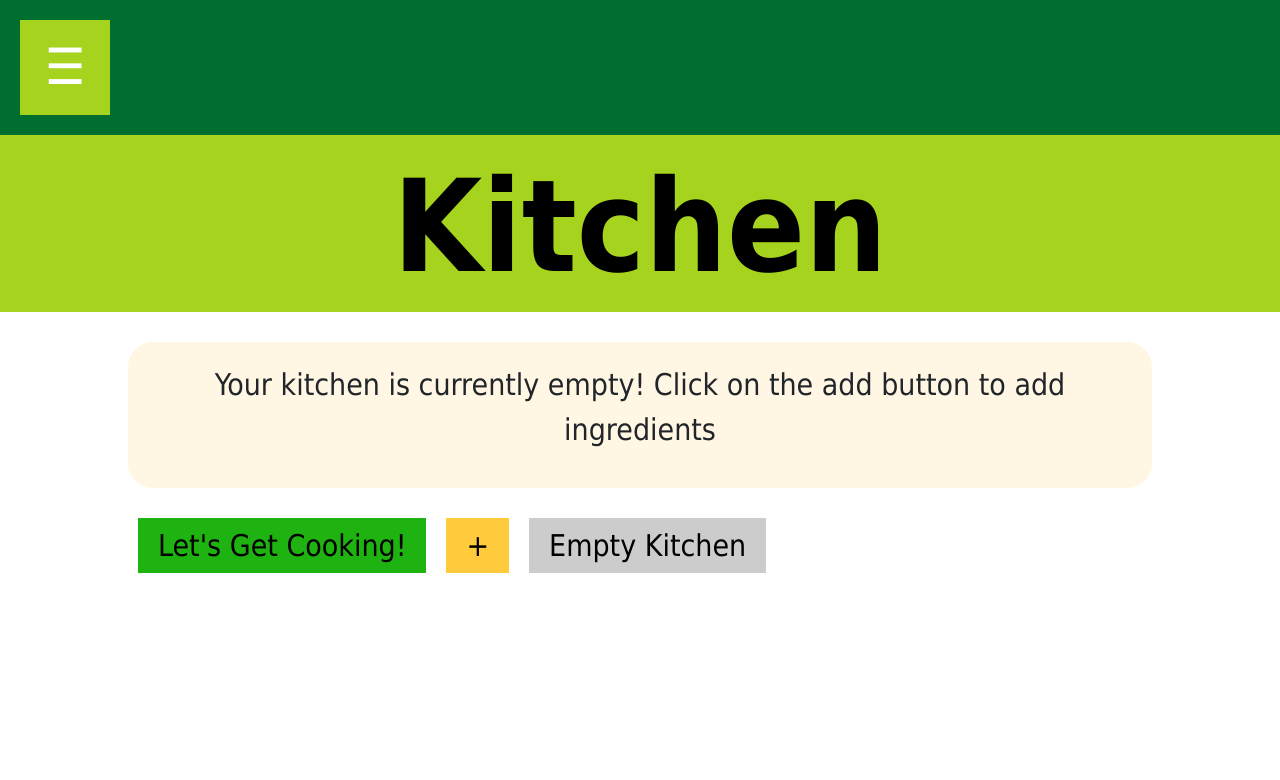
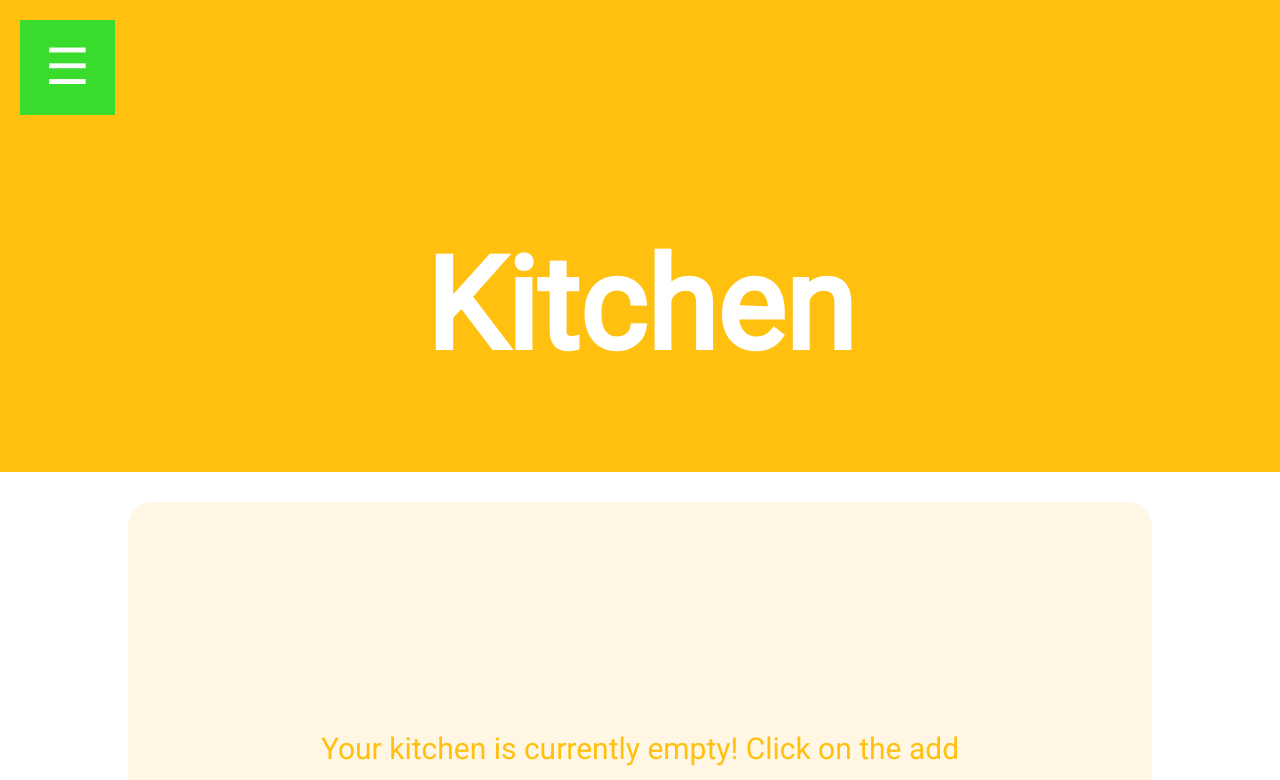
Before and after one commit to zhaoesther/JEA-KitchenA7, a plain HTML site: page kitchen.html in a window 1280 px wide. Shown: the top 780 px of the page. Drawn offline with nearby package versions, Linux system fonts and the light colour scheme.

Commit message:
Updated color scheme

```diff
--- a/css/style.css
+++ b/css/style.css
@@ -21,7 +21,7 @@ a {
 }
 
 body {
-  font-family: 'Tahoma';
+  font-family: 'Roboto', sans-serif;
 }
 
 .content-section {
@@ -102,11 +102,11 @@ h6 {
   text-transform: uppercase;
   border: none;
   border-radius: 300px;
-  font-family: 'Open Sans', 'Helvetica Neue', Arial, sans-serif;
+  font-family: 'Roboto', sans-serif;
 }
 
 section {
-  padding: 8rem 0;
+  padding: 5rem 0;
 }
 
 .section-heading {
@@ -115,17 +115,19 @@ section {
 
 .masthead {
 	margin-bottom: 30px;
-	background-color: #a6d31d;
+	padding-bottom:5em;
+	background-color: #FFC010;
 	margin-top: 100px;
+	padding-top:5em;
 }
 
 header.masthead h1 {
 	font-size: 8rem;
-	color: rgba(0, 0, 0, 1);
+	color: white;
 }
 
 header.masthead p {
-  font-weight: 300;
+  font-weight: 800;
 }
 
 .sidebar {
@@ -135,7 +137,7 @@ header.masthead p {
 	z-index: 1; /* Stay on top */
 	top: 0;
 	left: 0;
-	background-color: rgb(0,110,46);
+	background-color: #39DB2C;
 	overflow-x: hidden; /* Disable horizontal scroll */
 	padding-top: 60px; /* Place content 60px from the top */
 	transition: 0.3s; /* 0.3 second transition effect to slide in the sidebar */
@@ -164,11 +166,16 @@ header.masthead p {
 	margin-left: 50px;
 }
 
+#logout {
+	position:absolute;
+	bottom:40px;
+}
+
 /* The button used to open the sidebar */
 .openbtn {
 	font-size: 50px;
 	cursor: pointer;
-	background-color: #a6d31d;
+	background-color: #39DB2C;
 	color: white;
 	padding: 10px 25px;
 	border: none;
@@ -179,14 +186,20 @@ header.masthead p {
 }
 
 a.nav-item {
-	font-size: 40px;
+	font-size: 45px;
 }
+
+.nav-item {
+	margin-top:1.5em;
+	margin-left:0.1em;
+}
+
 
 /* Style page content - use this if you want to push the page content to the right when you open the side navigation */
 #main {
 	transition: margin-left .3s; /* If you want a transition effect */
 	padding: 20px;
-	background: rgb(0,110,46); /* Old browsers */
+	background: #FFC010; /* Old browsers */
 	width: 100%;
 	position: fixed;
 	z-index: 1;
@@ -201,7 +214,8 @@ a.nav-item {
 
 
 .homepage-item {
-	background-color:rgb(31, 179, 18);
+	background-color: #00A029;
+	border-radius:10px;
 	width: 100%;
 	height: 262px;
 	padding: 0px;
@@ -229,7 +243,7 @@ a.nav-item {
 .button {
 	font-size: 15px;
 	background-color:rgb(31, 179, 18);
-	color:#000;
+	color:white;
 	border:none;
 }
 
@@ -239,13 +253,15 @@ a.nav-item {
 	cursor:pointer;
 	margin-top:30px;
 	margin-bottom:30px;
-	margin-left: 10px;
-	margin-right:10px;
+	margin-left: 15px;
+	margin-right:15px;
 	padding:5px;
-	padding-left: 20px;
-	padding-right: 20px;
+	padding-left: 30px;
+	padding-right: 30px;
 	font-size:30px;
+	border-radius: 20px
 }
+
 
 #empty-message {
 	font-size:30px;
@@ -258,7 +274,7 @@ a.nav-item {
 
 .item-button {
 	cursor:pointer;
-	background:rgb(255, 149, 5);
+	background: #FFC010;
 	width: 20%;
 	padding:20px;
 	margin:10px;
@@ -286,10 +302,19 @@ a.nav-item {
 	margin: 30px;
 }
 #kitchen-space-panel {
+	position:relative;
 	width:100%;
-	height:80%;
+	height:500px;
 	background: #FFF6E4;
 	border-radius:25px;
+}
+
+#empty-message {
+	position:absolute;
+	padding-left:5em;
+	padding-right:5em;
+	bottom: 30%;
+	color: #FFC010;
 }
 
 .kitchen-container {
--- a/js/kitchen.js
+++ b/js/kitchen.js
@@ -40,6 +40,8 @@ $(document).ready( function() {
         var ingredientName = $(this).text();
         var listOfItems = JSON.parse(localStorage.getItem("kitchen"));
         var toAdd = true;
+        // Check if user already inputted an ingredient to prevent the same ingredient
+        // being added multiple times
         if (listOfItems != null) {
             for (var i = 0; i < listOfItems.length; i++) {
                 if(listOfItems[i].inv === ingredientName) {
@@ -50,6 +52,7 @@ $(document).ready( function() {
             }
         }
 
+        // Only add ingredient if it does not exist in the user's kitchen
         if( toAdd === true ) {
              $('#empty-message').hide();
              var li = $("<li><button></button></li>");
--- a/kitchen.html
+++ b/kitchen.html
@@ -10,6 +10,8 @@
 
 	<!-- Custom CSS -->
 	<link rel="stylesheet" type="text/css" href="css/style.css">
+	<!--Roboto Font-->
+	<link href="https://fonts.googleapis.com/css?family=Roboto" rel="stylesheet">
 
 	<!-- JQuery -->
 	<script src="https://ajax.googleapis.com/ajax/libs/jquery/3.3.1/jquery.min.js"></script>
@@ -23,13 +25,14 @@
 
 	<!-- Navbar -->
 	<div id="mainnav" class="sidebar">
-		<a href="javascript:void(0)" class="closebtn" onclick="closeNav()">&times;</a>
+		<!-- <a href="javascript:void(0)" class="closebtn" onclick="closeNav()">&times;</a> -->
+		<a class="text-white"><strong href="./home.html" style="font-size: 40px; text-align: center;">MAIN MENU</strong></a>
 		<hr style="border-color: #fff; max-width:80%;">
-		<a class="nav-item active" href="./home.html"><i class="fa fa-2x fa-home sr-icons"></i>Home</a><hr style="border-color: #fff; max-width:80%;">
-		<a class="nav-item" href="./kitchen.html"><i class="fa fa-2x fa-cutlery sr-icons"></i>My Kitchen</a><hr style="border-color: #fff; max-width:80%;">
-		<a class="nav-item" href="./recipes.html"><i class="fa fa-2x fa-files-o sr-icons"></i>Recipes Lookup</a><hr style="border-color: #fff; max-width:80%;">
-		<a class="nav-item" href="./favorites.html"><i class="fa fa-2x fa-bookmark sr-icons"></i>Favorites</a><hr style="border-color: #fff; max-width:80%;">
-		<a class="nav-item" href="./index.html"><i class="fa fa-2x fa-sign-out sr-icons"></i>Log Out</a>
+		<a class="nav-item active" href="./home.html"><i class="fa fa-2x fa-home sr-icons"></i><br />Home</a>
+		<a class="nav-item" href="./kitchen.html"><i class="fa fa-2x fa-cutlery sr-icons"></i><br />My Kitchen</a>
+		<a class="nav-item" href="./recipes.html"><i class="fa fa-2x fa-files-o sr-icons"></i><br />Recipes Lookup</a>
+		<a class="nav-item" href="./favorites.html"><i class="fa fa-2x fa-bookmark sr-icons"></i><br />Favorites</a>
+		<a id="logout" class="nav-item" href="./index.html"><i class="fa fa-2x fa-sign-out sr-icons"></i><br />Log Out</a>
 	</div>
 	<div id="main">
 		<button id="opensidebar" class="openbtn" onclick="openNav()">&#9776;</button>
```
Also changed, not shown: favorites.html (+10 -6 lines), home.html (+7 -5 lines), index.html (+2 -0 lines), recipe_template.html (+10 -6 lines), recipes.html (+9 -7 lines).
